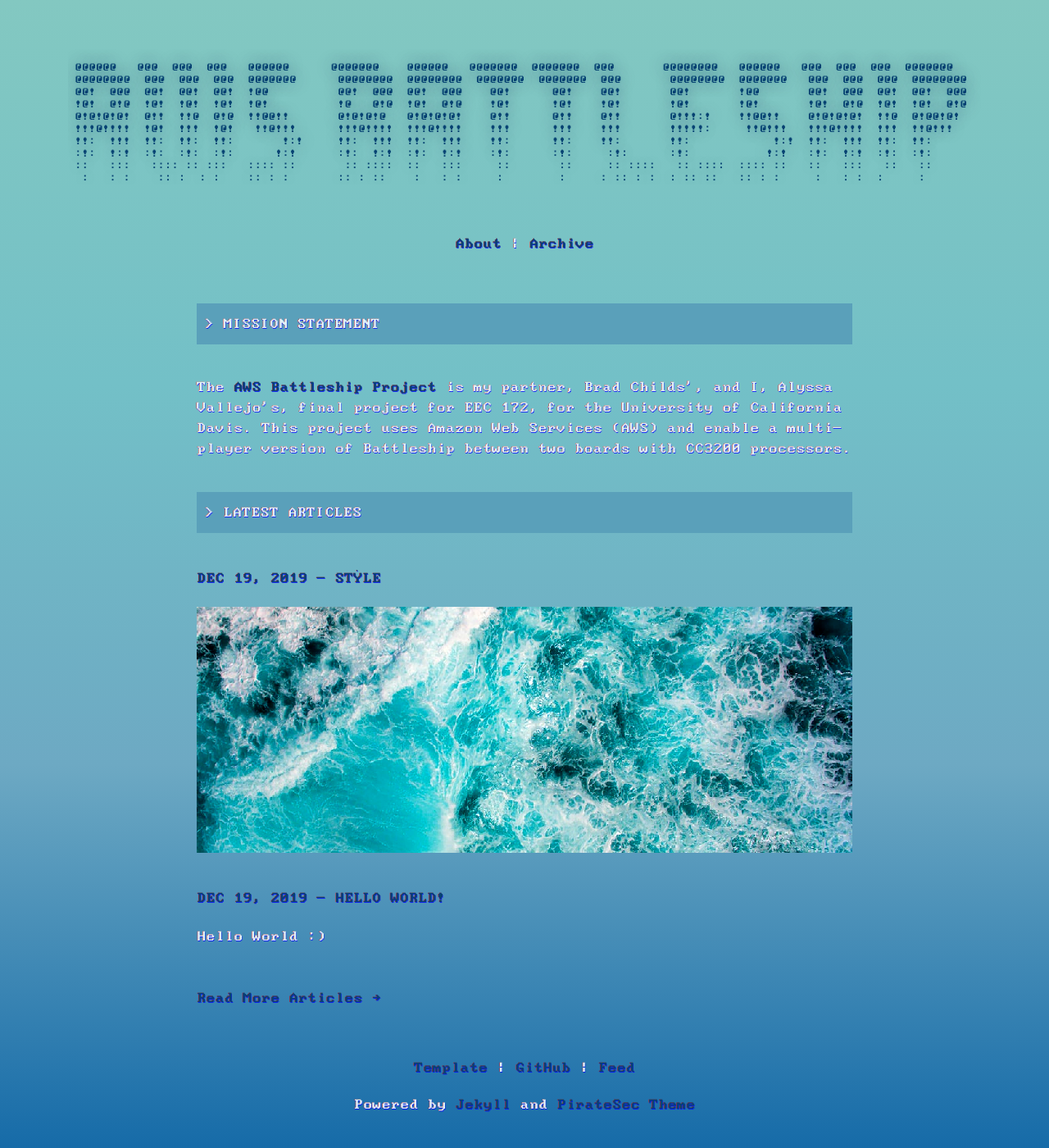
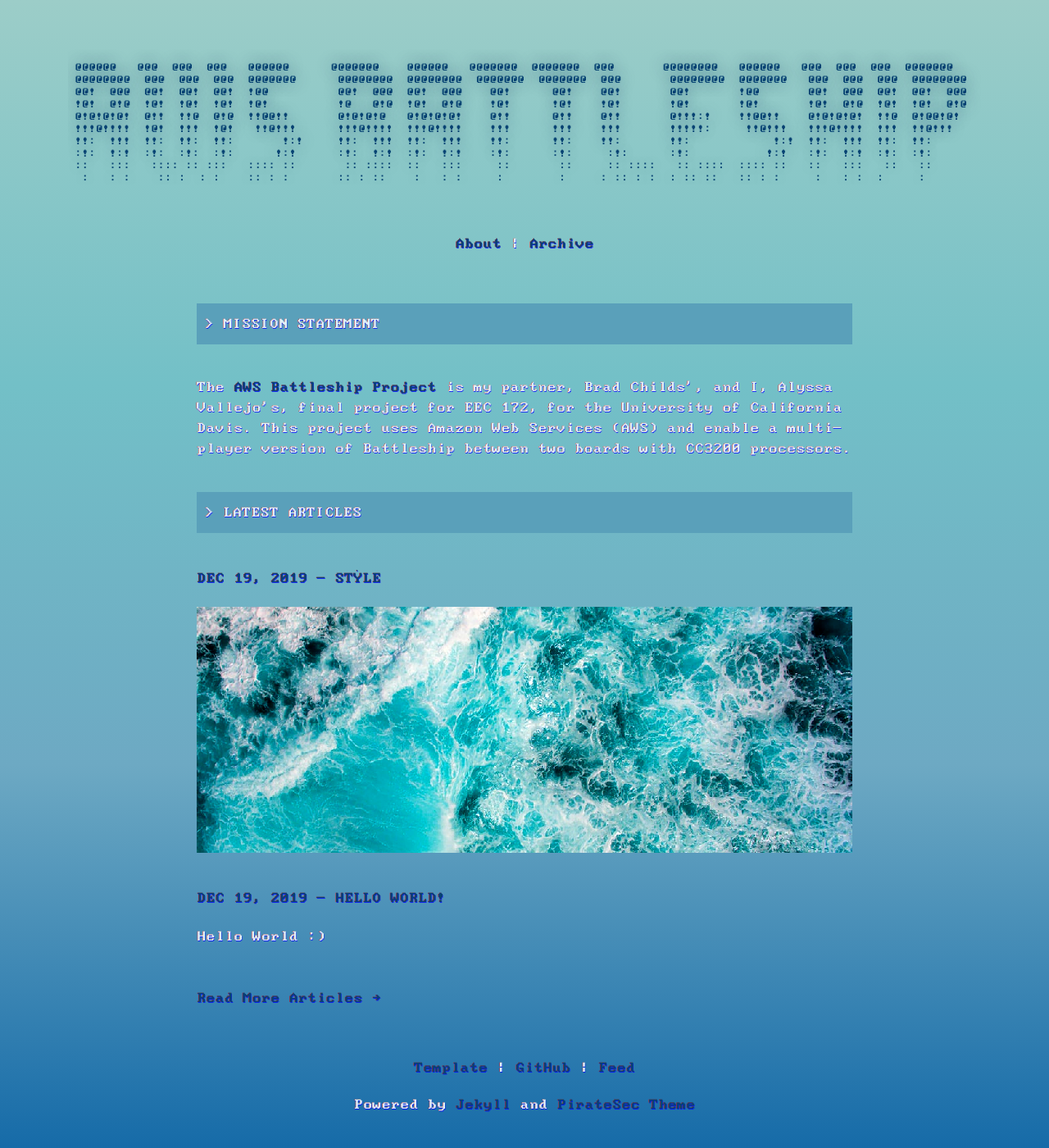
Before and after one commit to AV-CompSci-Mage/aws-battleship, a Jekyll site: the page built from index.html, in a window 1280 px wide. Shown: the whole page at 82% size. Built offline with Jekyll 4.4.1, drawn with Linux system fonts in a browser that asks for light colours.

Commit message:
so close

```diff
--- a/_sass/main.scss
+++ b/_sass/main.scss
@@ -143,7 +143,7 @@ body {
   text-shadow:
     0.50px 0.50px 0.01rem var(--blue-shift),
     -0.50px -0.50px 0.01rem var(--red-shift);
-  background: linear-gradient(rgb(131, 200, 193), rgb(115, 192, 199),
+  background: linear-gradient(rgb(156, 205, 200), rgb(115, 192, 199),
   rgb(109, 169, 195), rgb(22, 107, 168));
   overscroll-behavior: auto;
 }
```
